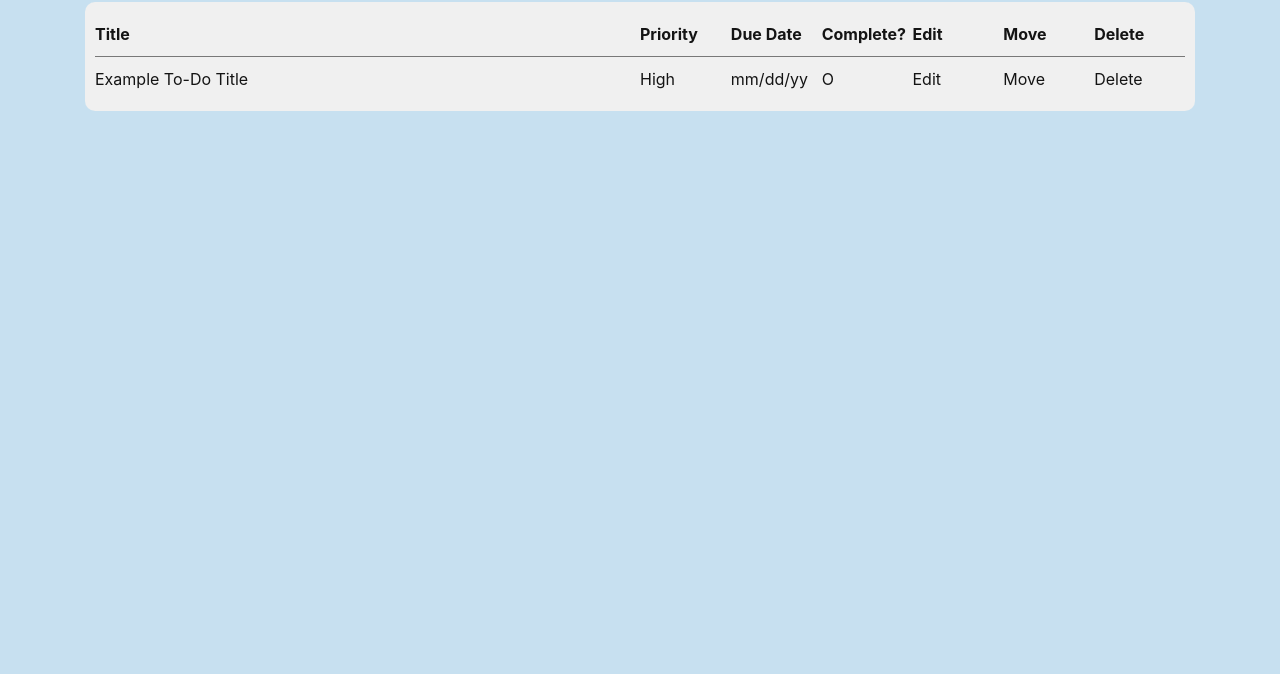
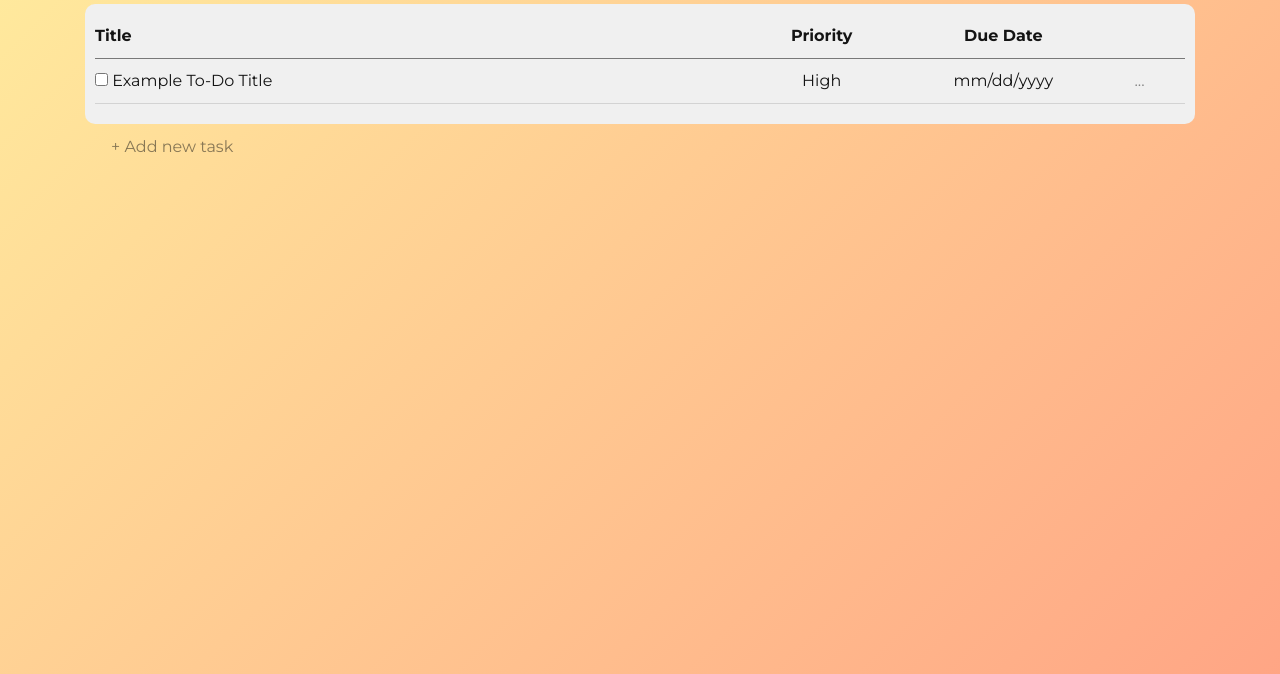
Before and after one commit to sholdahl/to-do, a website built with webpack: page dist/index.html in a window 1280 px wide. Shown: the part 126-800 px from the top of the page. Built offline with nearby package versions, Linux system fonts and the light colour scheme.

Commit message:
added functions to render DOM for to-dos and groups

```diff
--- a/src/index.js
+++ b/src/index.js
@@ -1,3 +1,6 @@
-import { factories, todoActions, todos } from './todos'
+import { factories, todoActions, todos } from './todo';
+import {createDom} from './render';
+createDom.createTodoDom(todos.groups[0].todoArray[0]);
+createDom.createGroupDom(todos.groups[0])
 
-console.log(todos)
+console.log(todos);
--- /dev/null
+++ b/src/render.js
@@ -0,0 +1,106 @@
+const createDom = {
+    createTodoDom: todo => {
+        let todoRowDiv = document.createElement("div");
+        let todoTitleDiv = document.createElement("div");
+        let todoCompleteDiv = document.createElement("input");
+        let todoPriorityDiv = document.createElement("div");
+        let todoDueDateDiv = document.createElement("div");
+        let todoEditDiv = document.createElement("div");
+        let todoTitleSpan = document.createElement("span");
+
+        todoRowDiv.classList.add("row", "no-gutters", "todo-rows");
+        todoTitleDiv.classList.add("col-10", "col-sm-6", "col-md-7", "todo-title");
+        todoCompleteDiv.classList.add("todo-complete");
+        todoPriorityDiv.classList.add("col-2", "todo-priority", "d-none", "d-sm-block");
+        todoDueDateDiv.classList.add("col-3", "col-md-2", "todo-due-date", "d-none", "d-sm-block");
+        todoEditDiv.classList.add("col-2", "col-sm-1", "todo-edit");
+
+        todoTitleSpan.textContent = todo.title;
+        todoCompleteDiv.checked = todo.complete;
+        todoCompleteDiv.type = "checkbox";
+        todoPriorityDiv.textContent = todo.priority;
+        todoDueDateDiv.textContent = todo.dueDate;
+        todoEditDiv.textContent = "...";
+
+        todoTitleDiv.appendChild(todoCompleteDiv);
+        todoTitleDiv.appendChild(todoTitleSpan);
+        todoRowDiv.appendChild(todoTitleDiv);
+        todoRowDiv.appendChild(todoPriorityDiv);
+        todoRowDiv.appendChild(todoDueDateDiv);
+        todoRowDiv.appendChild(todoEditDiv);
+
+        return todoRowDiv
+    },
+    createGroupDom: (group) => {
+        let groupWrapperDiv = document.createElement("div");
+        let groupRowDiv = document.createElement("div");
+        let groupTitleDiv = document.createElement("div");
+        let groupTitleH3 = document.createElement("h3");
+        let groupEditDiv = document.createElement("div");
+        let groupEditH3 = document.createElement("h3");
+        let todoWrapper = document.createElement("div");
+        let addTodoDiv = document.createElement("div");
+        let addTodoSpan = document.createElement("span");
+        let todoHeaderRow = document.createElement("div");
+        let todoHeaderTitle = document.createElement("div");
+        let todoHeaderPriority = document.createElement("div");
+        let todoHeaderDueDate = document.createElement("div");
+        let todoHeaderEdit = document.createElement("div");
+
+
+        groupWrapperDiv.classList.add("group-wrapper");
+        groupRowDiv.classList.add("row", "no-gutters");
+        groupTitleDiv.classList.add("col-10", "col-sm-11");
+        groupTitleH3.classList.add("group-title");
+        groupEditDiv.classList.add("col-2", "col-sm-1");
+        groupEditH3.classList.add("group-edit");
+        todoWrapper.classList.add("todo-wrapper");
+        addTodoDiv.classList.add("col-12");
+        addTodoSpan.classList.add("new-todo");
+        todoHeaderRow.classList.add("row", "no-gutters", "todo-header-row")
+        todoHeaderTitle.classList.add("col-10", "col-sm-6", "col-md-7", "todo-table-title", "todo-title-title")
+        todoHeaderPriority.classList.add("col-2", "todo-table-title", "todo-priority-title", "d-none", "d-sm-block")
+        todoHeaderDueDate.classList.add("col-3", "col-md-2", "todo-table-title", "todo-due-title-date", "d-none", "d-sm-block")
+        todoHeaderEdit.classList.add("col-2", "col-sm-1", "todo-table-title", "todo-edit-title")
+
+        groupWrapperDiv.setAttribute('data-group', group.groupTitle);
+        todoWrapper.setAttribute('data-group', group.groupTitle);
+
+        groupTitleH3.textContent = group.groupTitle;
+        groupEditH3.textContent = "...";
+        addTodoSpan.textContent = "+ Add New Task";
+        todoHeaderTitle.textContent = "Title";
+        todoHeaderPriority.textContent = "Priority";
+        todoHeaderDueDate.textContent = "Due Date";
+
+        todoHeaderRow.appendChild(todoHeaderTitle);
+        todoHeaderRow.appendChild(todoHeaderPriority);
+        todoHeaderRow.appendChild(todoHeaderDueDate);
+        todoHeaderRow.appendChild(todoHeaderEdit);
+        todoWrapper.appendChild(todoHeaderRow);
+
+        if(group.todoArray.length > 0){
+            group.todoArray.forEach(todo => {
+                let createdTodoDom = createDom.createTodoDom(todo);
+                todoWrapper.appendChild(createdTodoDom);
+            });
+        };
+
+        groupTitleDiv.appendChild(groupTitleH3);
+        groupEditDiv.appendChild(groupEditH3);
+        groupRowDiv.appendChild(groupTitleDiv);
+        groupRowDiv.appendChild(groupEditDiv);
+
+        addTodoDiv.appendChild(addTodoSpan);
+
+        groupWrapperDiv.appendChild(groupRowDiv);
+        groupWrapperDiv.appendChild(todoWrapper);
+        groupWrapperDiv.appendChild(addTodoDiv);
+
+        return groupWrapperDiv
+    }
+
+
+}
+
+export { createDom, }
```
Also changed, not shown: dist/index.html, dist/main.js, dist/style.css, src/todo.js (renamed from src/todos.js).
